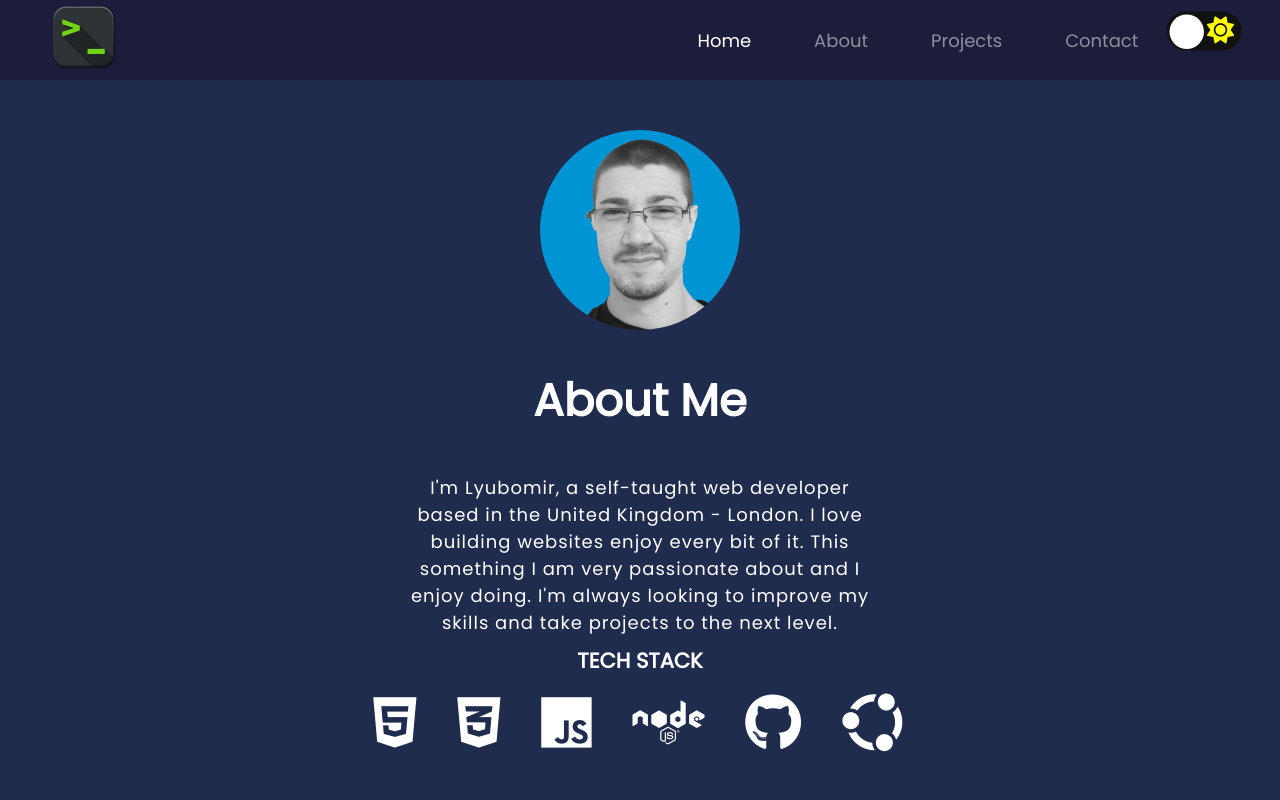
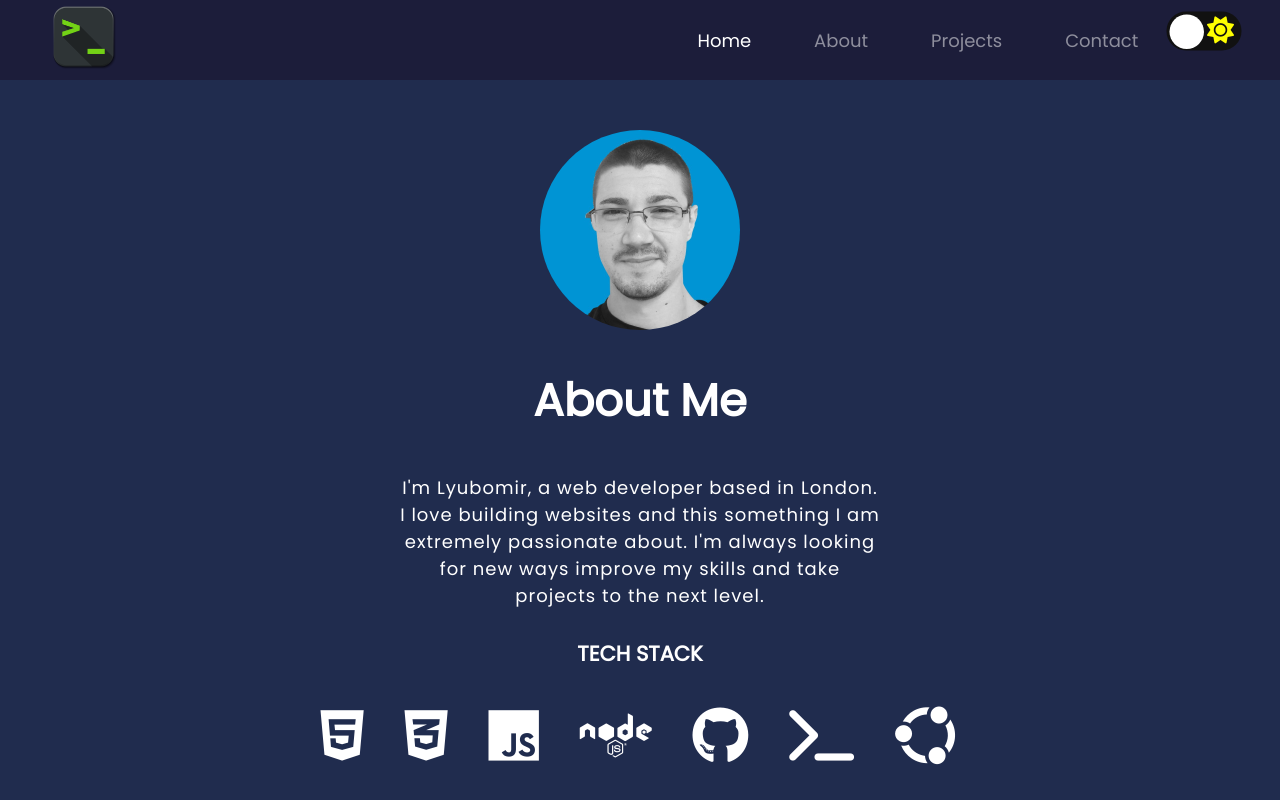
Before and after one commit to LKKiselov/LK-Portfolio, a plain HTML site: page index.html in a window 1280 px wide. Shown: the top 800 px of the page. Drawn offline with Linux system fonts and the light colour scheme.

Commit message:
Text edit

```diff
--- a/index.html
+++ b/index.html
@@ -58,20 +58,20 @@
         <article class="article-text">
           <h2>About Me</h2>
           <p>
-            I'm <span class="name">Lyubomir</span>, a self-taught web developer
-            based in the United Kingdom - London. I love building websites enjoy
-            every bit of it. This something I am very passionate about and I
-            enjoy doing. I'm always looking to improve my skills and take
-            projects to the next level.
+            I'm Lyubomir, a web developer based in London. I love building
+            websites and this something I am extremely passionate about. I'm
+            always looking for new ways improve my skills and take projects to
+            the next level.
           </p>
 
           <div class="icons">
-            <h3>TECH STACK</h3>
+            <h3 class="m-20">TECH STACK</h3>
             <i class="fa-brands fa-html5"></i>
             <i class="fa-brands fa-css3-alt"></i>
             <i class="fa-brands fa-js"></i>
             <i class="fa-brands fa-node"></i>
             <i class="fa-brands fa-github"></i>
+            <i class="fa fa-terminal"></i>
             <i class="fa-brands fa-ubuntu"></i>
           </div>
         </article>
@@ -154,7 +154,7 @@
             <div class="card-text">
               <h3>Number Guessing Game</h3>
               <p>
-                Number guessing game that let's you try your luck against the
+                Number guessing game that let's you try your luck versus the
                 computer.
               </p>
             </div>
```
